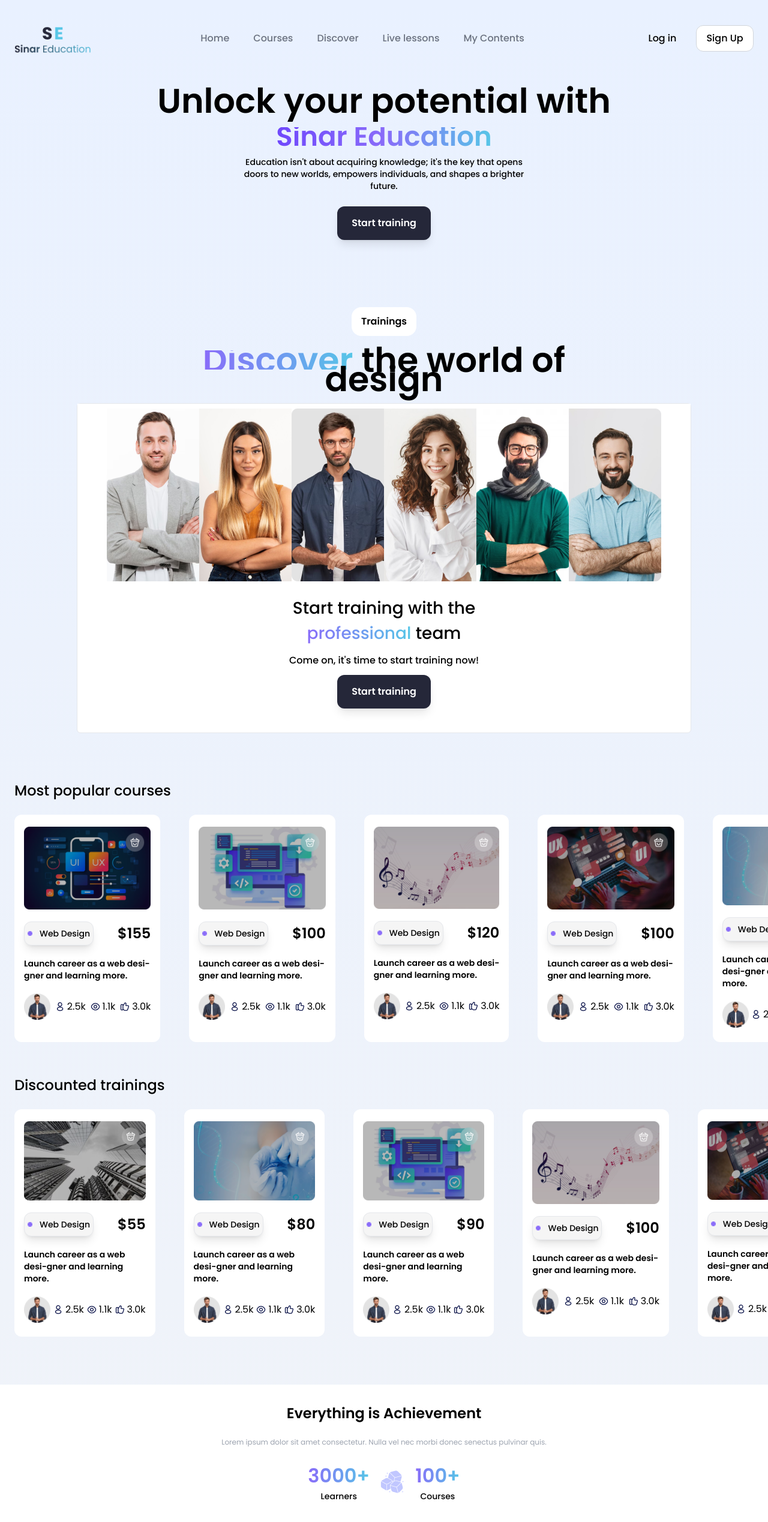
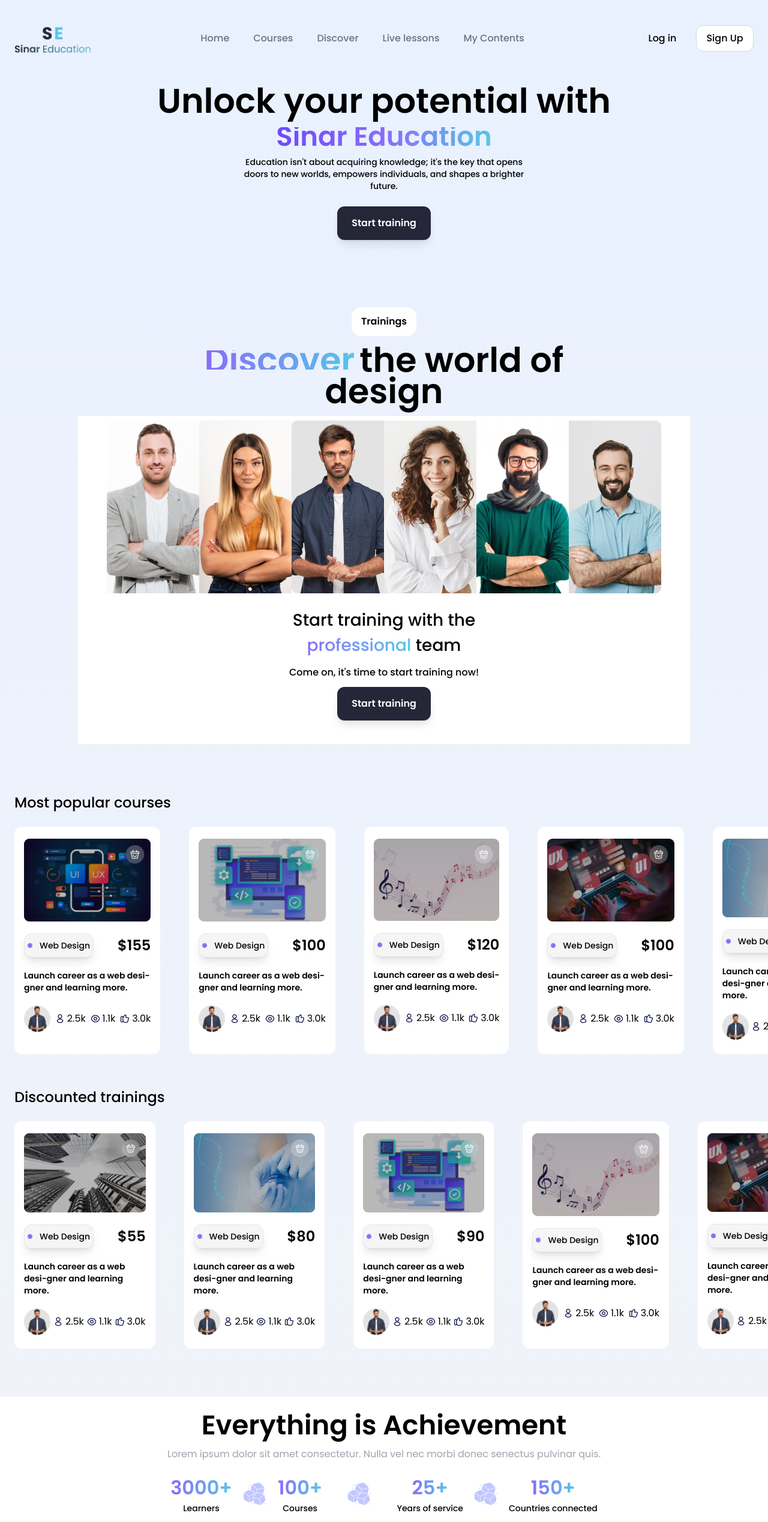
Before and after one commit to Deyjuwon/Sinar, a React (Vite) app: page / in a window 1280 px wide. Shown: the top 2537 px of the page at 60% size. Built offline with nearby package versions, Linux system fonts and the light colour scheme.

Commit message:
home page responsiveness

```diff
--- a/src/Components/Acheivement.jsx
+++ b/src/Components/Acheivement.jsx
@@ -3,9 +3,11 @@ import sugarCube from '../assets/sugar-cube 3.png';
 
 const Acheivement = () => {
   return (
-    <div className='bg-white mt-20 w-full h-362 gap-6 flex flex-col items-center pt-8'>
-        <p className='font-semibold text-2xl'>Everything is Achievement</p>
-        <p className='text-gray-400 text-xs w-5/6 text-center'>Lorem ipsum dolor sit amet consectetur. Nulla vel nec morbi donec senectus pulvinar quis.</p>
+    <div className='bg-white mt-20 w-full h-full pb-10 gap-6 flex flex-col items-center pt-8'>
+        <p className='font-semibold text-2xl md:text-45'>Everything is Achievement</p>
+        <p className='text-gray-400 text-xs w-5/6 text-center md:text-16'>Lorem ipsum dolor sit amet consectetur. Nulla vel nec morbi donec senectus pulvinar quis.</p>
+
+        <div className='flex flex-col items-center md:flex-row md:gap-10'>
             <div className='flex gap-4 items-center'>
                 <div className='flex flex-col items-center'>
                     <p className='font-semibold text-32 bg-gradient-to-r from-sinarpurple to-sinarblue inline-block text-transparent bg-clip-text'>3000+</p>
@@ -17,6 +19,7 @@ const Acheivement = () => {
                     <p className='font-medium text-sm'>Courses</p>
                 </div>
             </div>
+            <img src={sugarCube} alt="" className='hidden md:block' />
 
             <div className='flex gap-4 items-center'>
                 <div className='flex flex-col items-center'>
@@ -30,6 +33,8 @@ const Acheivement = () => {
                 </div>
 
             </div>
+        </div>
+
 
     </div>
   )
--- a/src/Components/Discover.jsx
+++ b/src/Components/Discover.jsx
@@ -4,7 +4,14 @@ const Discover = () => {
   return (
     <section className='pt-28 flex flex-col items-center justify-center '>
         <button className='bg-white text-black py-3 px-4 font-semibold rounded-2xl mb-6 '>Trainings</button>
-        <h1 className='font-semibold text-2xl text-center mb-6 md:text-57 '><span className='bg-gradient-to-r from-sinarpurple to-sinarblue inline-block text-transparent bg-clip-text'>Discover</span> the world of <br /><span className='md:pt-5'>design</span></h1>
+        <h1 className='font-semibold flex flex-col gap-1 md:gap-5 text-2xl text-center mb-6 md:text-57 '>
+          <span className='flex gap-2'>
+            <span className='bg-gradient-to-r from-sinarpurple to-sinarblue inline-block text-transparent bg-clip-text'>Discover </span>
+             <p>the world of </p>
+          </span>
+
+          <span>design</span>
+        </h1>
         <div></div>
     </section>
   )
```
Lines whose indentation alone changed are shown as unchanged.
